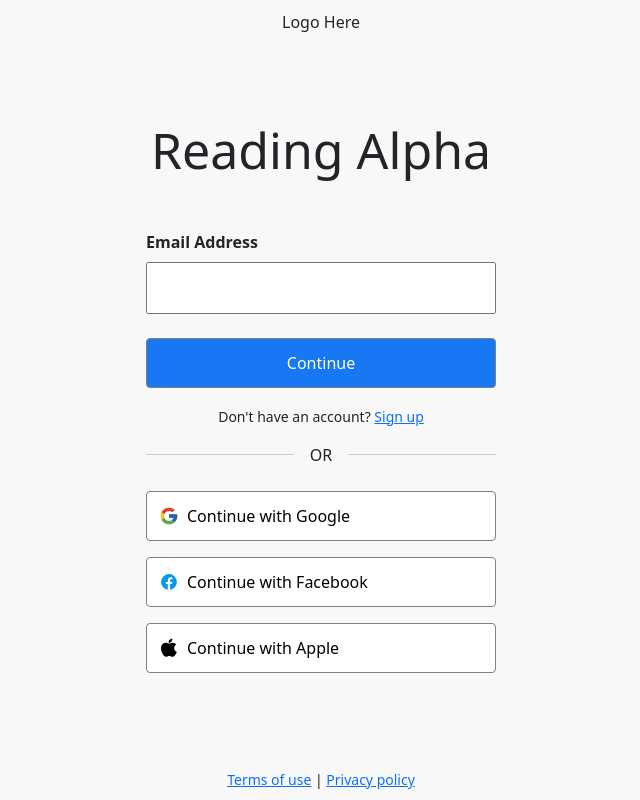
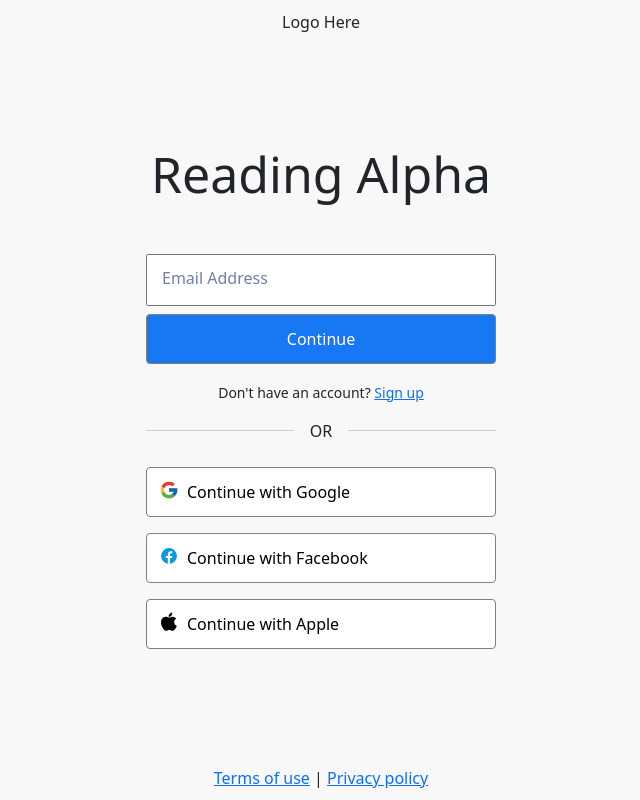
Before and after one commit to CPoffWebster/OkiStory, a Next.js app: page / in a window 1280 px wide. Shown: the whole page, without its empty margins (319-959 px from the left). Built offline with nearby package versions, Linux system fonts and the light colour scheme.

Commit message:
Progress made (animation finally working!!!) - need to work on resizing issues

```diff
--- a/app/components/HomePage.tsx
+++ b/app/components/HomePage.tsx
@@ -1,4 +1,3 @@
-"use client";
 import Workflow from "./BookCreation/Workflow";
 import { Book } from "../classes/book";
 import { useEffect, useState } from "react";
--- a/app/components/Login/UserSignIn.css
+++ b/app/components/Login/UserSignIn.css
@@ -1,3 +1,10 @@
+.main-wrap {
+    display: flex;
+    flex-direction: column;
+    min-height: 100vh;
+    justify-content: space-between;
+  }
+
 .container {
     display: flex;
     flex-direction: column;
@@ -20,16 +27,46 @@
     margin-bottom: 50px;
   }
 
-  .label {
-    display: block;
-    margin-bottom: 8px;
-    font-weight: bold;
+  .email-input {
+    padding: 12px;
+  }
+
+  .input-container {
+    position: relative;
+    display: flex;
+    flex-direction: column;
+    width: 350px;
+  }
+
+  .input-container label {
+    position: absolute;
+    pointer-events: none;
+    transform: translate(16px, 100%) scale(1);
+    transform-origin: top left;
+    transition: 200ms cubic-bezier(0, 0, 0.2, 1) 0ms;
+    color: #6f81a5;
+    font-size: 16px;
+    line-height: 1;
+    left: 0;
+  }
+
+  .input-container:focus-within label,
+  .input-container label.filled {
+    transform: translate(16px, 2px) scale(0.8);
+    color: #0a53e4;
   }
 
   .input {
     width: 350px;
     padding: 12px;
-    margin-bottom: 16px;
+    border: gray 1px solid;
+    border-radius: 4px;
+    /* Remove default focus outline to prevent overlap */
+    outline: none;
+  }
+
+  .input:focus {
+    border-color: green;
   }
 
   .continueButton,
@@ -46,12 +83,12 @@
   .socialButton {
     color: black;
     display: flex;
-    align-items: center;
-    justify-content: start;
+    align-items: flex-start;
+    justify-content: flex-start;
   }
 
   .socialButton svg {
-    margin-right: 8px; /* Adds spacing between the icon and the text */
+    margin-right: 8px;
   }
 
   .continueButton {
@@ -81,10 +118,12 @@
     margin: 0 16px;
   }
 
+
   .footer {
-    position: absolute;
-    bottom: 10px;
-    left: 50%;
-    transform: translateX(-50%);
-    font-size: 14px;
+    position: fixed; /* Makes the footer stick to the bottom */
+    bottom: 0; /* Aligns it to the bottom of the screen */
+    width: 100%; /* Takes up the full width of the viewport */
+    text-align: center; /* Center-align text */
+    padding: 10px 0; /* Some padding to give it space */
+    background-color: #f8f8f8; /* Same as your .container background-color */
   }
--- a/app/components/Login/UserSignIn.tsx
+++ b/app/components/Login/UserSignIn.tsx
@@ -3,15 +3,30 @@ import { appleIcon, facebookIcon, googleIcon } from "@/data/icons";
 import "./UserSignIn.css";
 
 const UserSignIn = () => {
+  const [emailValue, setEmailValue] = React.useState("");
+
+  const handleChange = (e: {
+    target: { value: React.SetStateAction<string> };
+  }) => {
+    setEmailValue(e.target.value);
+  };
+
   return (
+    <div className="main-wrap">
       <div className="container">
         <div className="logo">Logo Here</div> {/* todo Logo placement */}
         <h1 className="title">Reading Alpha</h1>
-      <div className="email">
-        <label htmlFor="email" className="label">
+        <div className="input-container">
+          <input
+            className="email-input"
+            id="email"
+            type="email"
+            value={emailValue}
+            onChange={handleChange}
+          />
+          <label className={emailValue ? "filled" : ""} htmlFor="email">
             Email Address
           </label>
-        <input id="email" type="email" className="input" />
         </div>
         <button className="continueButton">Continue</button>
         <div className="signup">
@@ -35,6 +50,7 @@ const UserSignIn = () => {
           {appleIcon}
           Continue with Apple
         </button>
+      </div>
       <div className="footer">
         <a href="/terms">Terms of use</a> |{" "}
         <a href="/privacy">Privacy policy</a>
--- a/app/page.tsx
+++ b/app/page.tsx
@@ -1,3 +1,4 @@
+"use client";
 import HomePage from "./components/HomePage";
 import UserSignIn from "./components/Login/UserSignIn";
 import "bootstrap/dist/css/bootstrap.css";
```
Lines whose indentation alone changed are shown as unchanged.
